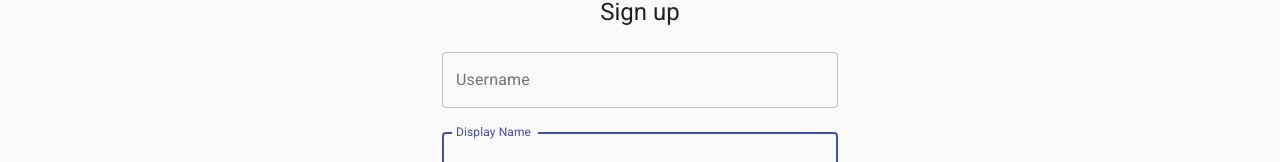
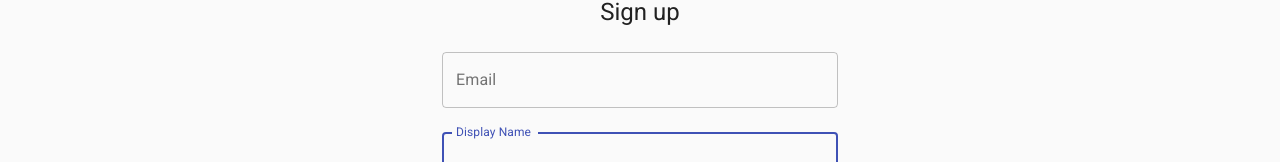
Before and after one commit to untrupus/lesson86, a React (Create React App) app: page /signup in a window 1280 px wide. Shown: the part 188-350 px from the top of the page. Built offline with nearby package versions, Linux system fonts and the light colour scheme.

Commit message:
refactor username field

```diff
--- a/src/containers/SignIn/SignIp.js
+++ b/src/containers/SignIn/SignIp.js
@@ -47,7 +47,7 @@ const useStyles = makeStyles((theme) => ({
 const SignIn = () => {
     const classes = useStyles();
     const [state, setState] = useState({
-        username: '',
+        email: '',
         password: ''
     });
 
@@ -93,12 +93,12 @@ const SignIn = () => {
                         variant="outlined"
                         margin="normal"
                         fullWidth
-                        id="username"
-                        label="Username"
-                        name="username"
-                        value={state.username}
+                        id="email"
+                        label="Email"
+                        name="email"
+                        value={state.email}
                         onChange={inputChangeHandler}
-                        autoComplete="username"
+                        autoComplete="email"
                         autoFocus
                     />
                     <TextField
--- a/src/containers/SignUp/SignUp.js
+++ b/src/containers/SignUp/SignUp.js
@@ -40,7 +40,7 @@ const useStyles = makeStyles((theme) => ({
 const SignUp = () => {
     const classes = useStyles();
     const [state, setState] = useState({
-        username: '',
+        email: '',
         password: '',
         displayName: '',
         avatarImage: ''
@@ -97,15 +97,15 @@ const SignUp = () => {
                     <TextField
                         variant="outlined"
                         margin="normal"
-                        error={!!getFieldError("username")}
-                        helperText={getFieldError("username")}
+                        error={!!getFieldError("email")}
+                        helperText={getFieldError("email")}
                         fullWidth
-                        id="username"
-                        label="Username"
-                        name="username"
-                        value={state.username}
+                        id="email"
+                        label="Email"
+                        name="email"
+                        value={state.email}
                         onChange={inputChangeHandler}
-                        autoComplete="username"
+                        autoComplete="email"
                         autoFocus
                     />
                     <TextField
```
